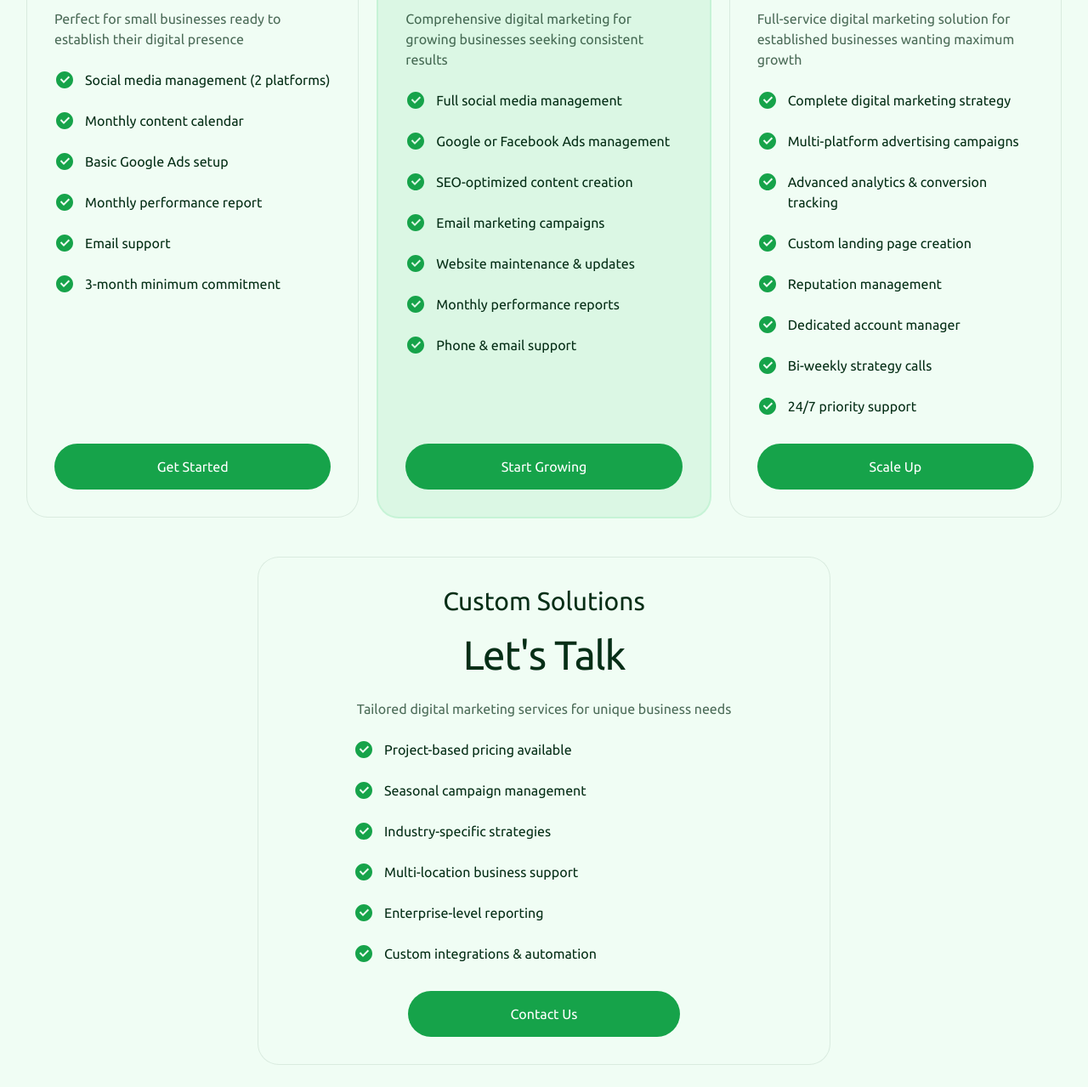
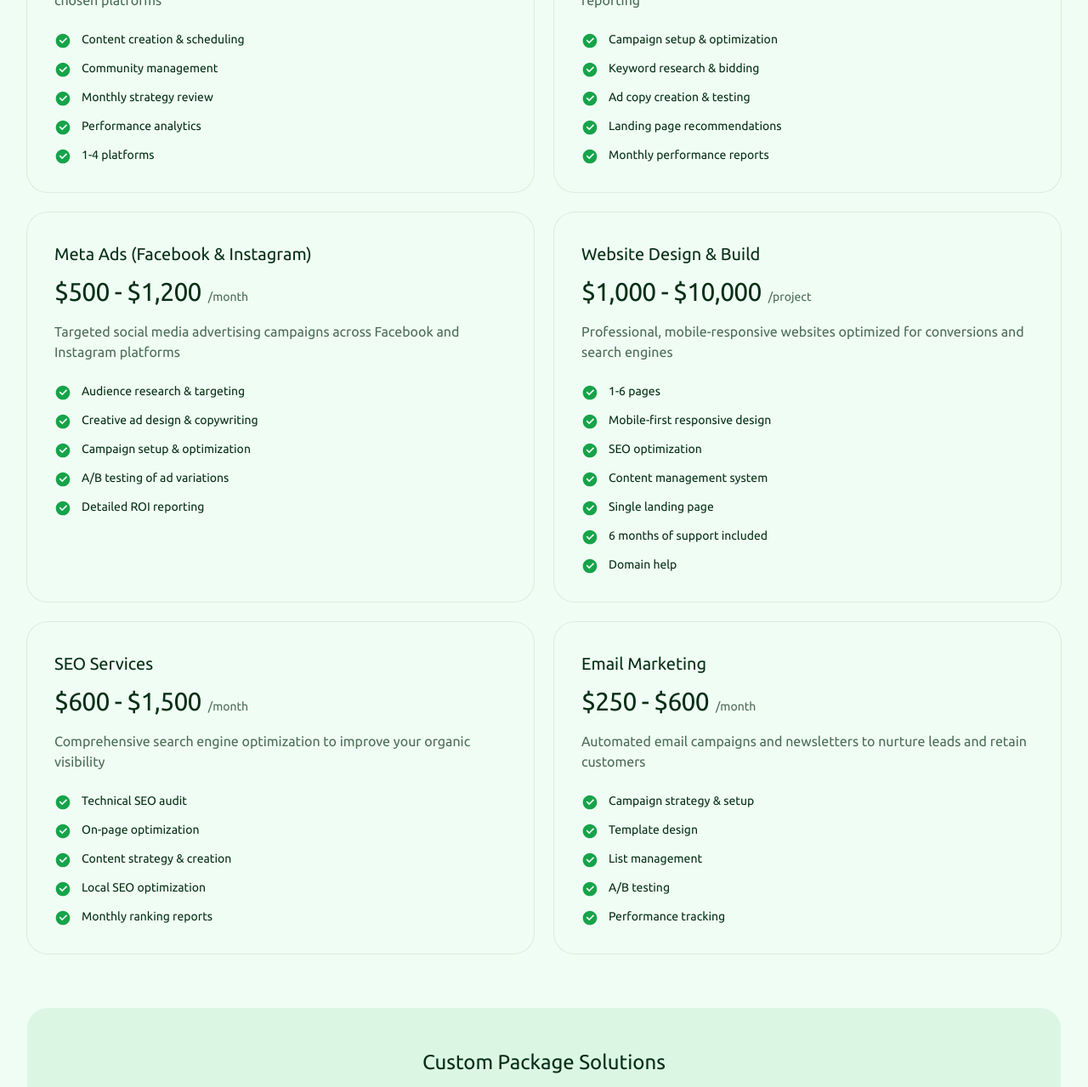
Before and after one commit to Phillip-D-Shields/digiwha-landing, an Astro site: page /pricing in a window 1280 px wide. Shown: the part 544-1823 px from the top of the page at 85% size. Built offline with nearby package versions, Linux system fonts and the light colour scheme; Astro itself is replaced by a stand-in of ours; no server answers; a web font is replaced by a local one.

Commit message:
feat: update content in About section, modify contact email, and enhance pricing table with new services

```diff
--- a/src/components/about/Heading.astro
+++ b/src/components/about/Heading.astro
@@ -3,7 +3,7 @@
     <div class="flex flex-col gap-4 sm:gap-6">
       <h1 class="text-4xl font-medium tracking-tight sm:text-5xl lg:text-6xl">About</h1>
       <p class="text-primary-950/70 dark:text-primary-200/70 mx-auto max-w-xl text-lg sm:text-xl">
-        This section is coming soon.
+        This section is a work in progress ...
       </p>
     </div>
   </div>
--- a/src/components/contact/ContactInfo.astro
+++ b/src/components/contact/ContactInfo.astro
@@ -56,7 +56,7 @@
               d="M7.29117 20.8242L2 22L3.17581 16.7088C2.42544 15.3056 2 13.7025 2 12C2 6.47715 6.47715 2 12 2C17.5228 2 22 6.47715 22 12C22 17.5228 17.5228 22 12 22C10.2975 22 8.6944 21.5746 7.29117 20.8242ZM7.58075 18.711L8.23428 19.0605C9.38248 19.6745 10.6655 20 12 20C16.4183 20 20 16.4183 20 12C20 7.58172 16.4183 4 12 4C7.58172 4 4 7.58172 4 12C4 13.3345 4.32549 14.6175 4.93949 15.7657L5.28896 16.4192L4.63416 19.3658L7.58075 18.711Z"
             ></path>
           </svg>
-          <p class="text-base font-medium">digiwha.studios@gmail.com</p>
+          <p class="text-base font-medium">phillip@digiwha.co.nz</p>
         </dd>
       </div>
     </dl>
--- a/src/components/pricing/PricingTable.astro
+++ b/src/components/pricing/PricingTable.astro
@@ -1,138 +1,141 @@
 ---
-const pricing = [
+const services = [
   {
-    name: 'Starter Package',
-    description: 'Perfect for small businesses ready to establish their digital presence',
+    name: 'Social Media Management',
+    description: 'Complete social media strategy and daily management across your chosen platforms',
+    price: '$400 - $800',
     periodicity: '/month',
-    isFlagged: false,
-    price: '$750',
-    originalPrice: null,
-    action: 'Get Started',
     features: [
-      'Social media management (2 platforms)',
-      'Monthly content calendar',
-      'Basic Google Ads setup',
-      'Monthly performance report',
-      'Email support',
-      '3-month minimum commitment'
+      'Content creation & scheduling',
+      'Community management',
+      'Monthly strategy review',
+      'Performance analytics',
+      '1-4 platforms'
     ],
   },
   {
-    name: 'Growth Package',
-    description: 'Comprehensive digital marketing for growing businesses seeking consistent results',
+    name: 'Google Ads Management',
+    description: 'Strategic pay-per-click campaigns with ongoing optimization and reporting',
+    price: '$500 - $1,200',
     periodicity: '/month',
-    isFlagged: true,
-    price: '$1,200',
-    originalPrice: '$1,400',
-    badge: 'Most Popular',
-    action: 'Start Growing',
     features: [
-      'Full social media management',
-      'Google or Facebook Ads management',
-      'SEO-optimized content creation',
-      'Email marketing campaigns',
-      'Website maintenance & updates',
-      'Monthly performance reports',
-      'Phone & email support'
+      'Campaign setup & optimization',
+      'Keyword research & bidding',
+      'Ad copy creation & testing',
+      'Landing page recommendations',
+      'Monthly performance reports'
     ],
   },
   {
-    name: 'Enterprise Package',
-    description: 'Full-service digital marketing solution for established businesses wanting maximum growth',
+    name: 'Meta Ads (Facebook & Instagram)',
+    description: 'Targeted social media advertising campaigns across Facebook and Instagram platforms',
+    price: '$500 - $1,200',
     periodicity: '/month',
-    isFlagged: false,
-    price: '$2,000',
-    originalPrice: null,
-    action: 'Scale Up',
     features: [
-      'Complete digital marketing strategy',
-      'Multi-platform advertising campaigns',
-      'Advanced analytics & conversion tracking',
-      'Custom landing page creation',
-      'Reputation management',
-      'Dedicated account manager',
-      'Bi-weekly strategy calls',
-      '24/7 priority support'
+      'Audience research & targeting',
+      'Creative ad design & copywriting',
+      'Campaign setup & optimization',
+      'A/B testing of ad variations',
+      'Detailed ROI reporting'
     ],
   },
   {
-    name: 'Custom Solutions',
-    description: 'Tailored digital marketing services for unique business needs',
-    periodicity: '',
-    price: 'Let\'s Talk',
-    originalPrice: null,
-    action: 'Contact Us',
+    name: 'Website Design & Build',
+    description: 'Professional, mobile-responsive websites optimized for conversions and search engines',
+    price: '$1,000 - $10,000',
+    periodicity: '/project',
     features: [
-      'Project-based pricing available',
-      'Seasonal campaign management',
-      'Industry-specific strategies',
-      'Multi-location business support',
-      'Enterprise-level reporting',
-      'Custom integrations & automation'
+      '1-6 pages',
+      'Mobile-first responsive design',
+      'SEO optimization',
+      'Content management system',
+      'Single landing page',
+      '6 months of support included',
+      'Domain help'
+    ],
+  },
+  {
+    name: 'SEO Services',
+    description: 'Comprehensive search engine optimization to improve your organic visibility',
+    price: '$600 - $1,500',
+    periodicity: '/month',
+    features: [
+      'Technical SEO audit',
+      'On-page optimization',
+      'Content strategy & creation',
+      'Local SEO optimization',
+      'Monthly ranking reports'
+    ],
+  },
+  {
+    name: 'Email Marketing',
+    description: 'Automated email campaigns and newsletters to nurture leads and retain customers',
+    price: '$250 - $600',
+    periodicity: '/month',
+    features: [
+      'Campaign strategy & setup',
+      'Template design',
+      'List management',
+      'A/B testing',
+      'Performance tracking'
     ],
   }
 ];
+
+const customPackage = {
+  name: 'Custom Package Solutions',
+  description: 'Tailored combinations of services designed specifically for your business needs and budget',
+  benefits: [
+    'Mix and match services',
+    'Discounted rates for multiple services',
+    'Seasonal pricing adjustments available',
+    'Start small and scale up as you grow',
+    'Local business consultation included',
+    'Flexible contract terms'
+  ]
+};
 ---
-
-
 
 <section class="py-16 sm:py-20">
   <div class="mx-auto max-w-2xl px-4 sm:px-6 lg:max-w-7xl lg:px-8">
     <!-- Header -->
     <div class="mx-auto max-w-4xl text-center mb-16">
-      <h2 class="text-3xl font-medium tracking-tight sm:text-6xl">
-        Choose Your Growth Plan
+      <h2 class="text-3xl font-medium tracking-tight sm:text-4xl">
+        Digital Marketing Services
       </h2>
       <p class="mt-6 text-lg leading-8 text-primary-950/70 dark:text-primary-200/70">
-        Transparent pricing designed for Motueka and Tasman region businesses. No hidden fees, no long-term contracts.
+        Choose individual services or let us create a custom package that fits your needs and budget. All prices are tailored for Tasman region businesses.
       </p>
     </div>
 
-    <!-- Main Pricing Grid -->
-    <div class="grid gap-8 lg:grid-cols-3 lg:gap-6 mb-12">
+    <!-- Individual Services Grid -->
+    <div class="grid gap-8 lg:grid-cols-2 lg:gap-6 mb-16">
       {
-        pricing.slice(0, 3).map((item) => (
-          <div
-            class:list={[
-              'relative flex flex-col gap-8 rounded-3xl p-8 transition-all duration-300 hover:-translate-y-1 hover:shadow-xl',
-              item.isFlagged && 'bg-primary-500/10 dark:bg-primary-400/10 ring-2 ring-primary-500/20',
-              !item.isFlagged && 'ring-1 ring-primary-900/10 dark:ring-primary-300/10'
-            ]}
-          >
-            {item.badge && (
-              <div class="absolute -top-3 left-1/2 transform -translate-x-1/2 bg-primary-600 dark:bg-primary-400 text-white dark:text-primary-950 px-4 py-1 rounded-full text-sm font-medium">
-                {item.badge}
-              </div>
-            )}
-
+        services.map((service) => (
+          <div class="relative flex flex-col gap-6 rounded-3xl p-8 ring-1 ring-primary-900/10 dark:ring-primary-300/10 transition-all duration-300 hover:-translate-y-1 hover:shadow-lg">
             <div class="flex-1">
-              <h3 class="text-xl font-medium">
-                {item.name}
+              <h3 class="text-xl font-medium mb-2">
+                {service.name}
               </h3>
 
-              <div class="mt-4 flex items-baseline gap-2">
-                <span class="text-4xl font-medium tracking-tight">
-                  {item.price}
+              <div class="flex items-baseline gap-2 mb-4">
+                <span class="text-3xl font-medium tracking-tight">
+                  {service.price}
                 </span>
-                {item.originalPrice && (
-                  <span class="text-lg line-through text-primary-950/50 dark:text-primary-200/50">
-                    {item.originalPrice}
-                  </span>
-                )}
-                <span class="text-primary-950/70 dark:text-primary-200/70 ml-1 text-sm font-medium">
-                  {item.periodicity}
+                <span class="text-primary-950/70 dark:text-primary-200/70 text-sm font-medium">
+                  {service.periodicity}
                 </span>
               </div>
 
-              <p class="text-primary-950/70 dark:text-primary-200/70 mt-6">
-                {item.description}
+              <p class="text-primary-950/70 dark:text-primary-200/70 mb-6">
+                {service.description}
               </p>
 
-              <ul role="list" class="mt-6 space-y-6">
-                {item.features.map((feature) => (
+              <ul role="list" class="space-y-3">
+                {service.features.map((feature) => (
                   <li class="flex gap-3">
                     <svg
-                      class="text-primary-600 dark:text-primary-400 h-6 w-6 flex-shrink-0"
+                      class="text-primary-600 dark:text-primary-400 h-5 w-5 flex-shrink-0 mt-0.5"
                       xmlns="http://www.w3.org/2000/svg"
                       viewBox="0 0 24 24"
                       fill="currentColor"
@@ -140,48 +143,31 @@ const pricing = [
                     >
                       <path d="M12 22C6.47715 22 2 17.5228 2 12C2 6.47715 6.47715 2 12 2C17.5228 2 22 6.47715 22 12C22 17.5228 17.5228 22 12 22ZM11.0026 16L18.0737 8.92893L16.6595 7.51472L11.0026 13.1716L8.17421 10.3431L6.75999 11.7574L11.0026 16Z" />
                     </svg>
-                    <span>{feature}</span>
+                    <span class="text-sm">{feature}</span>
                   </li>
                 ))}
               </ul>
             </div>
-
-            <a
-              href="#"
-              class="bg-primary-600 dark:bg-primary-400 hover:bg-primary-700 dark:hover:bg-primary-300 focus-visible:outline-primary-600 dark:focus-visible:outline-primary-400 dark:text-primary-950 inline-flex w-full items-center justify-center rounded-full border border-transparent px-5 py-3 text-base font-medium text-white transition focus-visible:outline focus-visible:outline-2 focus-visible:outline-offset-2"
-            >
-              {item.action}
-            </a>
           </div>
         ))
       }
     </div>
 
-    <!-- Custom Solutions Card -->
-    <div class="max-w-2xl mx-auto">
-      {
-        pricing.slice(3).map((item) => (
-          <div class="relative flex flex-col gap-8 rounded-3xl p-8 ring-1 ring-primary-900/10 dark:ring-primary-300/10 transition-all duration-300 hover:shadow-lg text-center">
-            <div class="flex-1">
-              <h3 class="text-3xl font-medium">
-                {item.name}
+    <!-- Custom Package Highlight -->
+    <div class="bg-primary-500/10 dark:bg-primary-400/10 rounded-3xl p-8 lg:p-12">
+      <div class="mx-auto max-w-4xl text-center">
+        <h3 class="text-2xl font-medium mb-4">
+          {customPackage.name}
         </h3>
-
-              <div class="mt-4">
-                <span class="text-4xl sm:text-5xl font-medium tracking-tight">
-                  {item.price}
-                </span>
-              </div>
-
-              <p class="text-primary-950/70 dark:text-primary-200/70 mt-6">
-                {item.description}
+        <p class="text-lg text-primary-950/70 dark:text-primary-200/70 mb-8 max-w-2xl mx-auto">
+          {customPackage.description}
         </p>
 
-              <ul role="list" class="mt-6 space-y-6 max-w-md mx-auto">
-                {item.features.map((feature) => (
-                  <li class="flex gap-3">
+        <div class="grid gap-4 sm:grid-cols-2 lg:grid-cols-3 mb-8 max-w-4xl mx-auto">
+          {customPackage.benefits.map((benefit) => (
+            <div class="flex gap-3 items-center">
               <svg
-                      class="text-primary-600 dark:text-primary-400 h-6 w-6 flex-shrink-0"
+                class="text-primary-600 dark:text-primary-400 h-5 w-5 flex-shrink-0"
                 xmlns="http://www.w3.org/2000/svg"
                 viewBox="0 0 24 24"
                 fill="currentColor"
@@ -189,24 +175,36 @@ const pricing = [
               >
                 <path d="M12 22C6.47715 22 2 17.5228 2 12C2 6.47715 6.47715 2 12 2C17.5228 2 22 6.47715 22 12C22 17.5228 17.5228 22 12 22ZM11.0026 16L18.0737 8.92893L16.6595 7.51472L11.0026 13.1716L8.17421 10.3431L6.75999 11.7574L11.0026 16Z" />
               </svg>
-                    <span>{feature}</span>
-                  </li>
+              <span class="text-sm font-medium">{benefit}</span>
+            </div>
           ))}
-              </ul>
         </div>
 
-            <div class="max-w-xs mx-auto w-full">
+        <div class="flex flex-col sm:flex-row gap-4 justify-center">
+          <!-- <a
+            href="#"
+            class="bg-primary-600 dark:bg-primary-400 hover:bg-primary-700 dark:hover:bg-primary-300 focus-visible:outline-primary-600 dark:focus-visible:outline-primary-400 dark:text-primary-950 inline-flex items-center justify-center rounded-full border border-transparent px-8 py-3 text-base font-medium text-white transition focus-visible:outline focus-visible:outline-2 focus-visible:outline-offset-2"
+          >
+            Get Custom Quote
+          </a> -->
           <a
             href="#"
-                class="bg-primary-600 dark:bg-primary-400 hover:bg-primary-700 dark:hover:bg-primary-300 focus-visible:outline-primary-600 dark:focus-visible:outline-primary-400 dark:text-primary-950 inline-flex w-full items-center justify-center rounded-full border border-transparent px-5 py-3 text-base font-medium text-white transition focus-visible:outline focus-visible:outline-2 focus-visible:outline-offset-2"
+            class="border border-primary-600 dark:border-primary-400 text-primary-600 dark:text-primary-400 hover:bg-primary-50 dark:hover:bg-primary-900/10 inline-flex items-center justify-center rounded-full px-8 py-3 text-base font-medium transition"
           >
-                {item.action}
+            Schedule Consultation
           </a>
         </div>
       </div>
-        ))
-      }
     </div>
 
+    <!-- Bottom Note -->
+    <!-- <div class="mt-12 text-center">
+      <p class="text-primary-950/70 dark:text-primary-200/70 text-sm">
+        All services include local Motueka consultation and seasonal pricing flexibility.
+        <a href="#contact" class="font-semibold text-primary-600 hover:text-primary-700 dark:text-primary-400 dark:hover:text-primary-300">
+          Ready to start? Let's discuss your needs →
+        </a>
+      </p>
+    </div> -->
   </div>
 </section>
--- a/src/pages/about.astro
+++ b/src/pages/about.astro
@@ -2,7 +2,6 @@
 import Heading from '../components/about/Heading.astro';
 import Mission from '../components/about/Mission.astro';
 import Team from '../components/about/Team.astro';
-import Values from '../components/about/Values.astro';
 import Layout from '../layouts/Layout.astro';
 ---
 
@@ -12,6 +11,5 @@ import Layout from '../layouts/Layout.astro';
 >
   <Heading />
   <Mission />
-  <!-- <Values /> -->
   <Team />
 </Layout>
```
Also changed, not shown: src/pages/pricing.astro (+2 -8 lines), README.md. Lines whose indentation alone changed are shown as unchanged.
